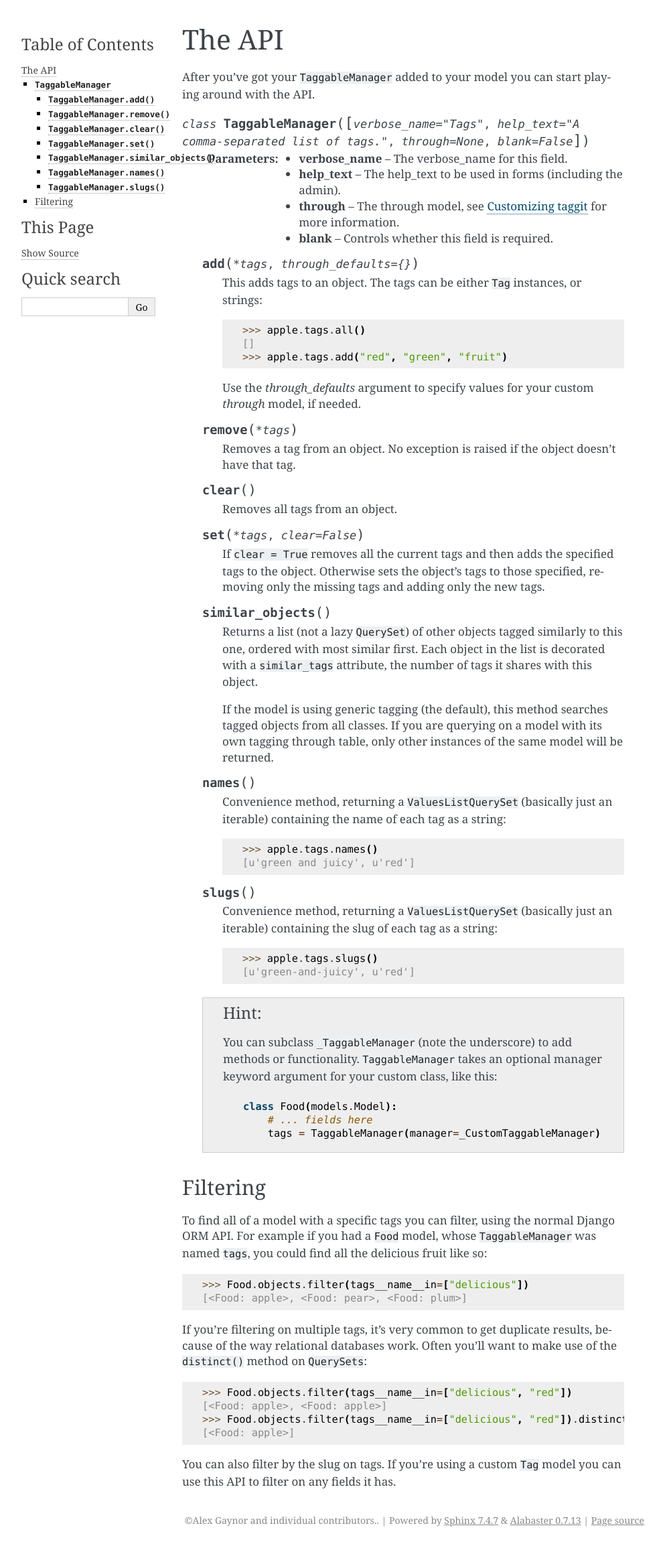
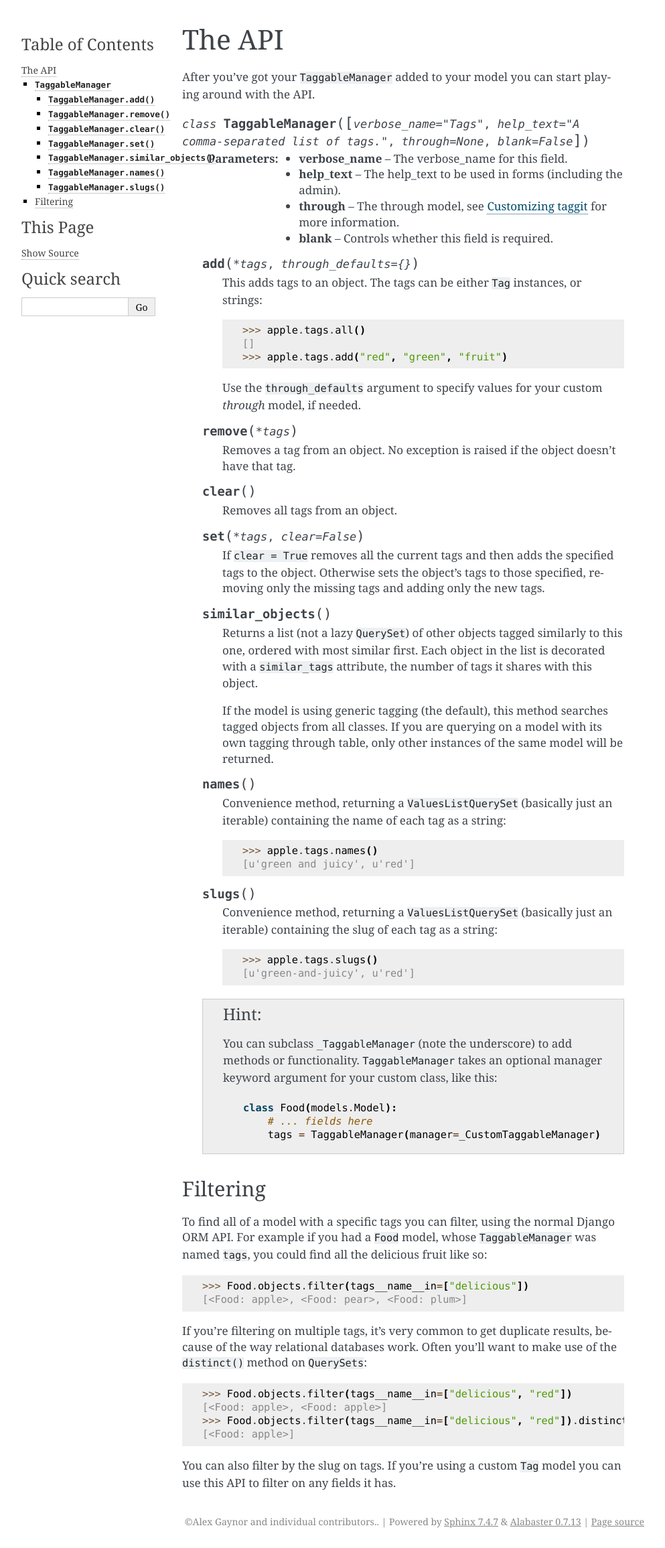
Before and after one commit to jazzband/django-taggit, a Sphinx documentation site: the page built from docs/api.rst, in a window 1280 px wide. Shown: the whole page at 67% size, without its empty margins (148-1141 px from the left). Built offline with Sphinx 7.4.7, drawn with Linux system fonts in a browser that asks for light colours.

```diff
--- a/docs/api.rst
+++ b/docs/api.rst
@@ -21,7 +21,7 @@ playing around with the API.
             []
             >>> apple.tags.add("red", "green", "fruit")
 
-        Use the `through_defaults` argument to specify values for your custom
+        Use the ``through_defaults`` argument to specify values for your custom
         `through` model, if needed.
 
     .. method:: remove(*tags)
```
